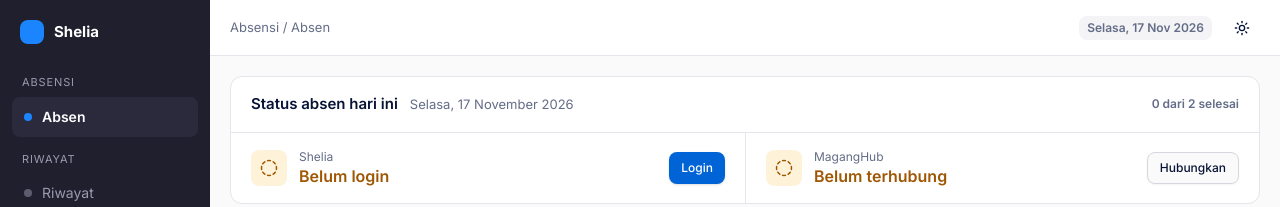
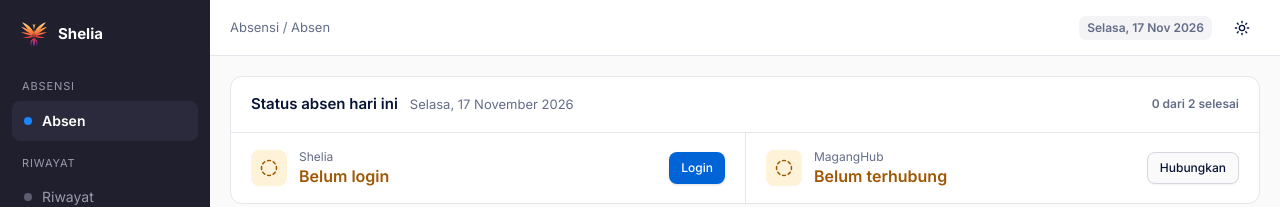
Before and after one commit to kinka1/shelia, a React (Vite) app in the folder web-app/: page / in a window 1280 px wide. Shown: the top 207 px of the page. Built offline with nearby package versions, Linux system fonts and the light colour scheme.

Commit message:
feat: original phoenix logo in the sidebar and as the tab icon

```diff
--- a/web-app/index.html
+++ b/web-app/index.html
@@ -4,6 +4,7 @@
     <meta charset="UTF-8" />
     <meta name="viewport" content="width=device-width, initial-scale=1.0" />
     <title>Shelia</title>
+    <link rel="icon" type="image/svg+xml" href="/phoenix.svg" />
   </head>
   <body>
     <div id="root"></div>
--- a/web-app/src/components/AppShell.tsx
+++ b/web-app/src/components/AppShell.tsx
@@ -39,7 +39,7 @@ function Rail({ onNavigate }: { onNavigate?: () => void }) {
   return (
     <nav aria-label="Menu utama" className="flex h-full flex-col bg-sidebar px-3 py-4 text-sidebar-foreground">
       <div className="flex items-center gap-2.5 px-2 pb-4 pt-1 text-[15px] font-bold text-white">
-        <i className="inline-block size-6 rounded-md bg-sidebar-active" />
+        <img src="/phoenix.svg" alt="" className="size-7" />
         Shelia
       </div>
       {SECTIONS.map((s) => (
```
Also changed, not shown: web-app/public/phoenix.svg (added).
